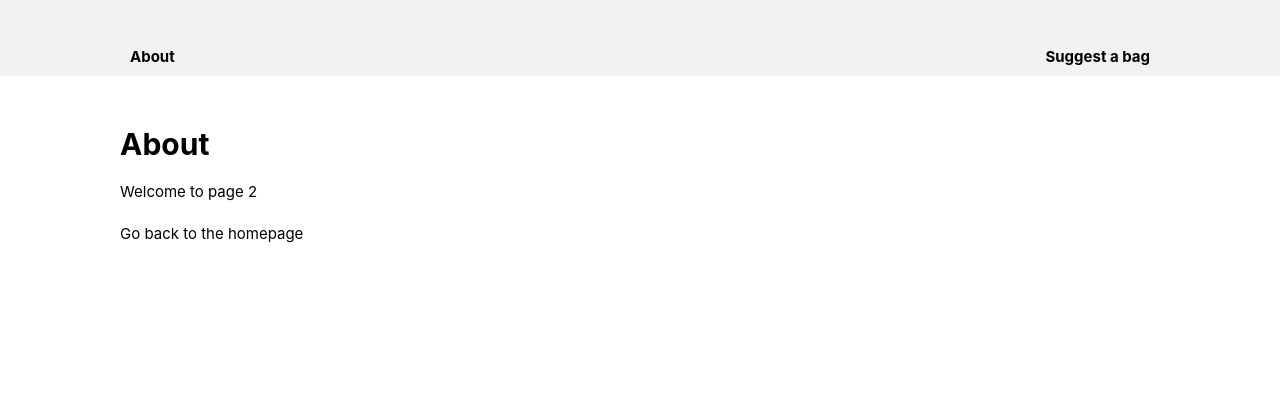
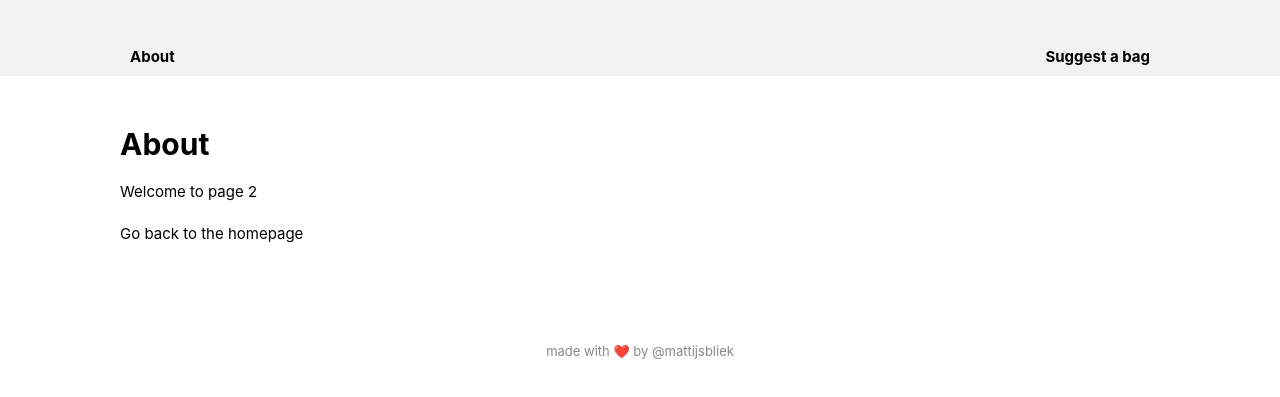
Before and after one commit to mattijsbliek/bagcuration, a Gatsby site: page /about in a window 1280 px wide. Shown: the part 363-760 px from the top of the page. Built offline with nearby package versions, Linux system fonts and the light colour scheme; Gatsby itself is replaced by a stand-in of ours.

Commit message:
Add footer.

```diff
--- /dev/null
+++ b/src/components/Footer/index.js
@@ -0,0 +1,17 @@
+import React from 'react';
+import styles from './styles.module.css';
+
+const Footer = () => (
+  <footer className={styles.footer}>
+    made with{' '}
+    <span role="img" aria-label="love">
+      ❤️
+    </span>{' '}
+    by{' '}
+    <a href="https://twitter.com/mattijsbliek" rel="noopener noreferrer">
+      @mattijsbliek
+    </a>
+  </footer>
+);
+
+export default Footer;
--- /dev/null
+++ b/src/components/Footer/styles.module.css
@@ -0,0 +1,11 @@
+.footer {
+  margin-top: 100px;
+  text-align: center;
+  color: #888;
+  font-size: 13px;
+}
+
+.footer a:hover,
+.footer a:focus {
+  color: #444;
+}
--- a/src/components/Layout/index.js
+++ b/src/components/Layout/index.js
@@ -1,6 +1,7 @@
 import React from 'react';
 import { StaticQuery, graphql } from 'gatsby';
 
+import Footer from 'components/Footer';
 import Header from 'components/Header';
 import Meta from 'components/Meta';
 
@@ -20,6 +21,7 @@ const Layout = ({ children, title }) => (
         <Meta title={title} />
         <Header siteTitle={data.site.siteMetadata.title} />
         <main>{children}</main>
+        <Footer />
       </>
     )}
   />
```
